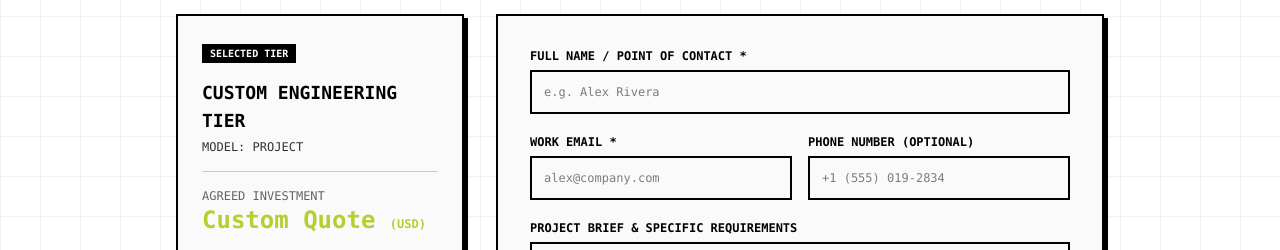
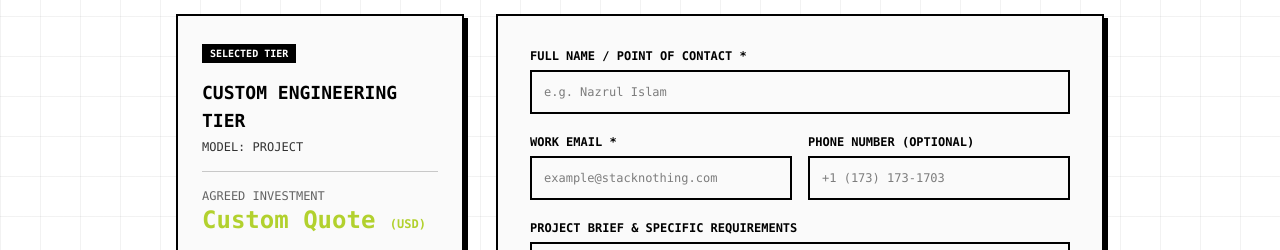
Before and after one commit to nazrulislambhat/stacknothing, a Next.js app: page /contact-pricing in a window 1280 px wide. Shown: the part 264-514 px from the top of the page. Built offline with nearby package versions, Linux system fonts and the light colour scheme.

Commit message:
placeholder fixed

```diff
--- a/app/careers/apply/page.tsx
+++ b/app/careers/apply/page.tsx
@@ -153,7 +153,7 @@ function ApplyForm() {
               onChange={(e: ChangeEvent<HTMLInputElement>) =>
                 setName(e.target.value)
               }
-              placeholder="e.g. Alex Mercer"
+              placeholder="e.g. Nazrul Islam"
               className="w-full border-2 border-studio-text px-4 py-3 text-xs text-studio-text bg-[var(--bg-primary)] focus:outline-none focus:border-green-brand"
             />
           </div>
@@ -168,7 +168,7 @@ function ApplyForm() {
               onChange={(e: ChangeEvent<HTMLInputElement>) =>
                 setEmail(e.target.value)
               }
-              placeholder="alex@company.com"
+              placeholder="example@stacknothing.com"
               className="w-full border-2 border-studio-text px-4 py-3 text-xs text-studio-text bg-[var(--bg-primary)] focus:outline-none focus:border-green-brand"
             />
           </div>
@@ -184,7 +184,7 @@ function ApplyForm() {
             onChange={(e: ChangeEvent<HTMLInputElement>) =>
               setPhone(e.target.value)
             }
-            placeholder="+1 (555) 019-2834"
+            placeholder="+1 (173) 173-1703"
             className="w-full border-2 border-studio-text px-4 py-3 text-xs text-studio-text bg-[var(--bg-primary)] focus:outline-none focus:border-green-brand"
           />
         </div>
--- a/app/components/hire-dev-widget.tsx
+++ b/app/components/hire-dev-widget.tsx
@@ -153,7 +153,7 @@ export function HireDevWidget() {
                   onChange={(e: ChangeEvent<HTMLInputElement>) =>
                     setName(e.target.value)
                   }
-                  placeholder="e.g. Alex Rivera"
+                  placeholder="e.g. Nazrul Islam"
                   className="w-full p-3 border-2 border-studio-text bg-transparent text-xs font-mono focus:outline-none focus:border-green-brand"
                 />
               </div>
@@ -169,7 +169,7 @@ export function HireDevWidget() {
                   onChange={(e: ChangeEvent<HTMLInputElement>) =>
                     setEmail(e.target.value)
                   }
-                  placeholder="alex@company.com"
+                  placeholder="example@stacknothing.com"
                   className="w-full p-3 border-2 border-studio-text bg-transparent text-xs font-mono focus:outline-none focus:border-green-brand"
                 />
               </div>
--- a/app/contact-pricing/page.tsx
+++ b/app/contact-pricing/page.tsx
@@ -161,7 +161,7 @@ function ContactPricingContent() {
               onChange={(e: ChangeEvent<HTMLInputElement>) =>
                 setName(e.target.value)
               }
-              placeholder="e.g. Alex Rivera"
+              placeholder="e.g. Nazrul Islam"
               className="w-full p-3 border-2 border-studio-text bg-transparent text-xs font-mono focus:outline-none"
             />
           </div>
@@ -178,7 +178,7 @@ function ContactPricingContent() {
                 onChange={(e: ChangeEvent<HTMLInputElement>) =>
                   setEmail(e.target.value)
                 }
-                placeholder="alex@company.com"
+                placeholder="example@stacknothing.com"
                 className="w-full p-3 border-2 border-studio-text bg-transparent text-xs font-mono focus:outline-none"
               />
             </div>
@@ -192,7 +192,7 @@ function ContactPricingContent() {
                 onChange={(e: ChangeEvent<HTMLInputElement>) =>
                   setPhone(e.target.value)
                 }
-                placeholder="+1 (555) 019-2834"
+                placeholder="+1 (173) 173-1703"
                 className="w-full p-3 border-2 border-studio-text bg-transparent text-xs font-mono focus:outline-none"
               />
             </div>
--- a/app/contact/page.tsx
+++ b/app/contact/page.tsx
@@ -145,7 +145,7 @@ export default function ContactPage() {
               onChange={(e: ChangeEvent<HTMLInputElement>) =>
                 setName(e.target.value)
               }
-              placeholder="e.g. Alex Mercer"
+              placeholder="e.g. Nazrul Islam"
               className="w-full border-2 border-studio-text px-4 py-3 text-xs text-studio-text bg-[var(--bg-primary)] focus:outline-none focus:border-green-brand"
             />
           </div>
@@ -160,7 +160,7 @@ export default function ContactPage() {
               onChange={(e: ChangeEvent<HTMLInputElement>) =>
                 setEmail(e.target.value)
               }
-              placeholder="alex@company.com"
+              placeholder="example@stacknothing.com"
               className="w-full border-2 border-studio-text px-4 py-3 text-xs text-studio-text bg-[var(--bg-primary)] focus:outline-none focus:border-green-brand"
             />
           </div>
@@ -176,7 +176,7 @@ export default function ContactPage() {
             onChange={(e: ChangeEvent<HTMLInputElement>) =>
               setPhone(e.target.value)
             }
-            placeholder="+1 (555) 019-2834"
+            placeholder="+1 (173) 173-1703"
             className="w-full border-2 border-studio-text px-4 py-3 text-xs text-studio-text bg-[var(--bg-primary)] focus:outline-none focus:border-green-brand"
           />
         </div>
```
